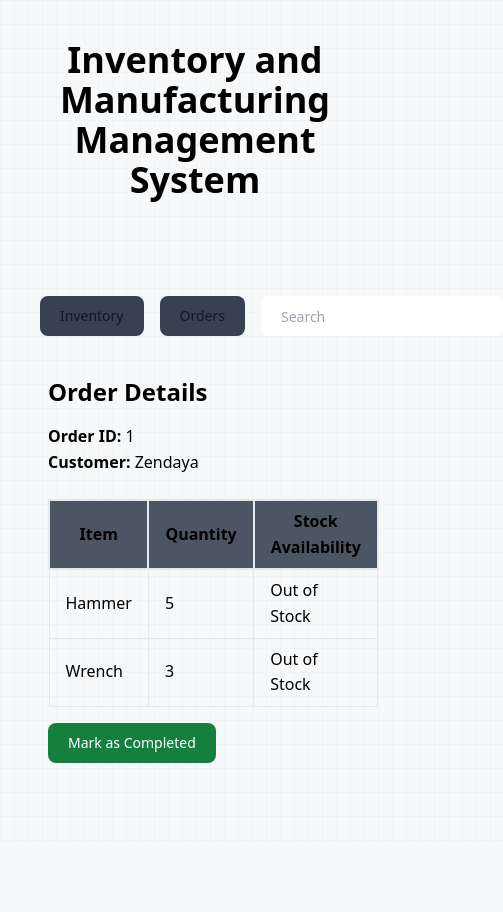
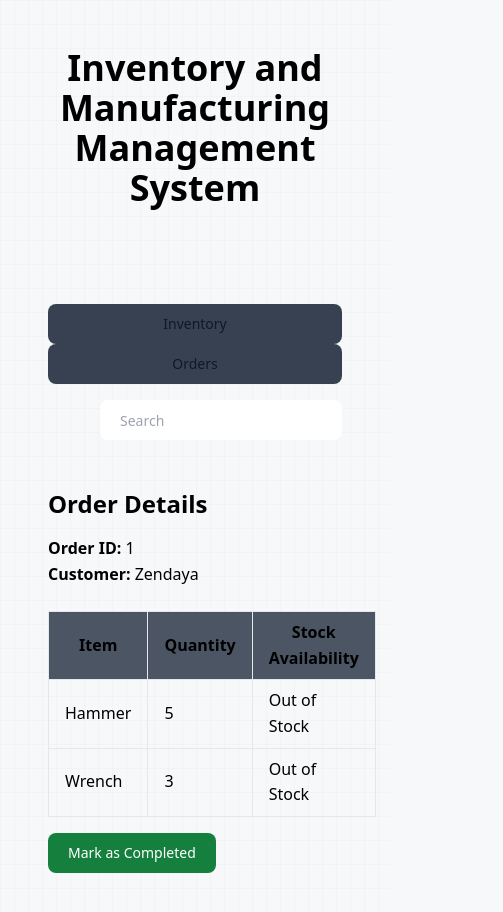
Before and after one commit to yashmandi/inveesync, a Next.js app: page /orders/1 in a window 390 px wide. Shown: the top 912 px of the page, 503 px wide, since content can reach past the window. Before the commit the page ends 844 px from the top, so only its background shows below. Built offline with nearby package versions, Linux system fonts and the light colour scheme.

Commit message:
responsive

```diff
--- a/src/app/layout.js
+++ b/src/app/layout.js
@@ -4,7 +4,7 @@ import React, { useState } from 'react';
 import './globals.css';
 import { Toaster } from 'react-hot-toast';
 import Link from 'next/link';
-import Spinner from '../components/spinner'; // Adjust the path if necessary
+import Spinner from '../components/spinner';
 
 export default function RootLayout({ children }) {
   const [searchTerm, setSearchTerm] = useState('');
@@ -14,37 +14,37 @@ export default function RootLayout({ children }) {
     setLoading(true);
     setTimeout(() => {
       window.location.href = url;
-    }, 500); // Adjust the timeout as necessary to show the spinner
+    }, 500);
   };
 
   return (
     <html lang="en">
       <Toaster position="top-center" />
       <body>
-        <div className="container mx-auto p-2">
+        <div className="container mx-auto p-4">
           <h1 className="text-4xl font-bold mb-24 text-center">
             Inventory and Manufacturing Management System
           </h1>
-          <div className="flex space-x-4 justify-between mb-4">
-            <div className='flex space-x-4 justify-items-start '>
+          <div className="flex flex-col sm:flex-row sm:justify-between mb-4 space-y-4 sm:space-y-0 sm:space-x-4">
+            <div className='flex flex-col sm:flex-row sm:space-x-4'>
               <button
                 onClick={() => handleNavigation('/inventory')}
-                className="focus:outline-none text-gray-900 hover:text-gray-900 bg-gray-700 hover:bg-gray-800 focus:ring-4 focus:ring-gray-300 font-medium rounded-lg text-sm h-10 items px-5 dark:bg-white dark:hover:bg-gray-200 dark:focus:ring-gray-900"
+                className="focus:outline-none text-gray-900 hover:text-gray-900 bg-gray-700 hover:bg-gray-800 focus:ring-4 focus:ring-gray-300 font-medium rounded-lg text-sm h-10 px-5 dark:bg-white dark:hover:bg-gray-200 dark:focus:ring-gray-900"
               >
                 Inventory
               </button>
               <button
                 onClick={() => handleNavigation('/orders')}
-                className="focus:outline-none text-gray-900 hover:text-gray-900 bg-gray-700 hover:bg-gray-800 focus:ring-4 focus:ring-gray-300 font-medium rounded-lg text-sm h-10 items px-5 dark:bg-white dark:hover:bg-gray-200 dark:focus:ring-gray-900"
+                className="focus:outline-none text-gray-900 hover:text-gray-900 bg-gray-700 hover:bg-gray-800 focus:ring-4 focus:ring-gray-300 font-medium rounded-lg text-sm h-10 px-5 dark:bg-white dark:hover:bg-gray-200 dark:focus:ring-gray-900"
               >
                 Orders
               </button>
             </div>
 
-            <div className='flex space-x-4 justify-items-end '>
+            <div className='flex justify-end'>
               <input
                 type="text"
-                className='focus:ring-gray-300 text-black hover:bg-gray-200 font-medium rounded-lg text-sm h-10 items px-5 dark:focus:ring-gray-900'
+                className='focus:ring-gray-300 text-black hover:bg-gray-200 font-medium rounded-lg text-sm h-10 px-5 dark:focus:ring-gray-900'
                 placeholder='Search'
                 value={searchTerm}
                 onChange={(e) => setSearchTerm(e.target.value)}
--- a/src/app/orders/[id]/page.js
+++ b/src/app/orders/[id]/page.js
@@ -40,13 +40,12 @@ const OrderDetails = () => {
       <h1 className="text-2xl font-bold mb-4">Order Details</h1>
       <p><strong>Order ID:</strong> {order.id}</p>
       <p className="mb-6"><strong>Customer:</strong> {order.customer}</p>
-      {/* <h2 className="text-xl font-bold mt-4">Items</h2> */}
       <table className="table-auto w-full">
         <thead>
           <tr>
-            <th className="border border-2 bg-gray-600 font-extrabold px-4 py-2">Item</th>
-            <th className="border border-2 bg-gray-600 font-extrabold px-4 py-2">Quantity</th>
-            <th className="border border-2 bg-gray-600 font-extrabold px-4 py-2">Stock Availability</th>
+            <th className="border bg-gray-600 font-extrabold px-4 py-2">Item</th>
+            <th className="border bg-gray-600 font-extrabold px-4 py-2">Quantity</th>
+            <th className="border bg-gray-600 font-extrabold px-4 py-2">Stock Availability</th>
           </tr>
         </thead>
         <tbody>
--- a/src/app/orders/page.js
+++ b/src/app/orders/page.js
@@ -98,7 +98,7 @@ const OrderList = ({ searchTerm }) => {
                     <tr>
                         <th className="border border-2 bg-gray-600 font-extrabold px-4 py-2">ID</th>
                         <th className="border border-2 bg-gray-600 font-extrabold px-4 py-2">
-                            Customer <span> </span>
+                            Customer Name <span> </span>
                             <button onClick={() => handleSort('customer')}>
                                 {isAscending ? '🔼' : '🔽'}
                             </button>
```
Also changed, not shown: src/app/inventory/page.js (line endings or trailing spaces).
